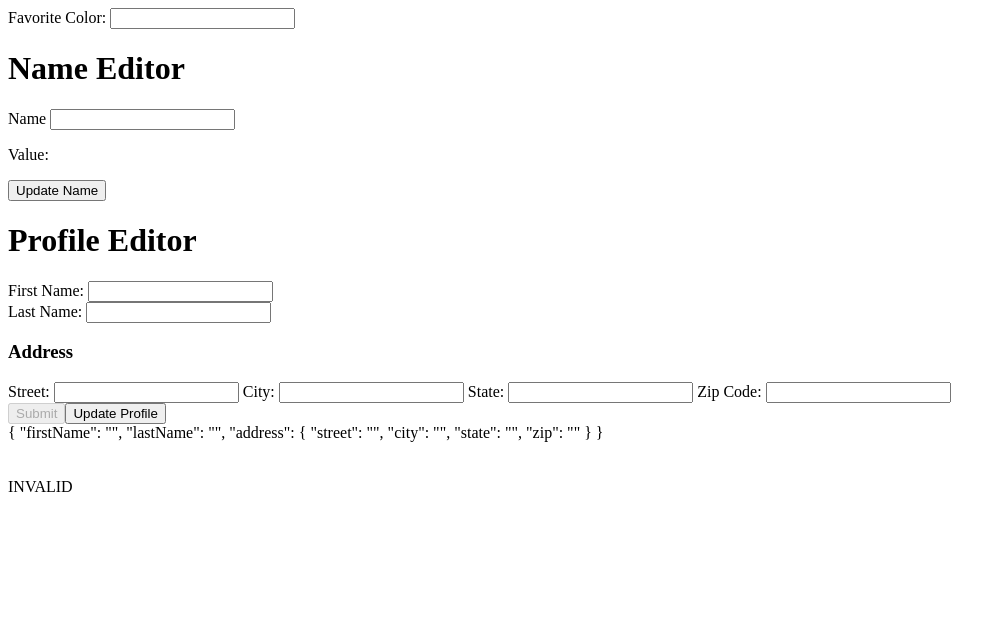
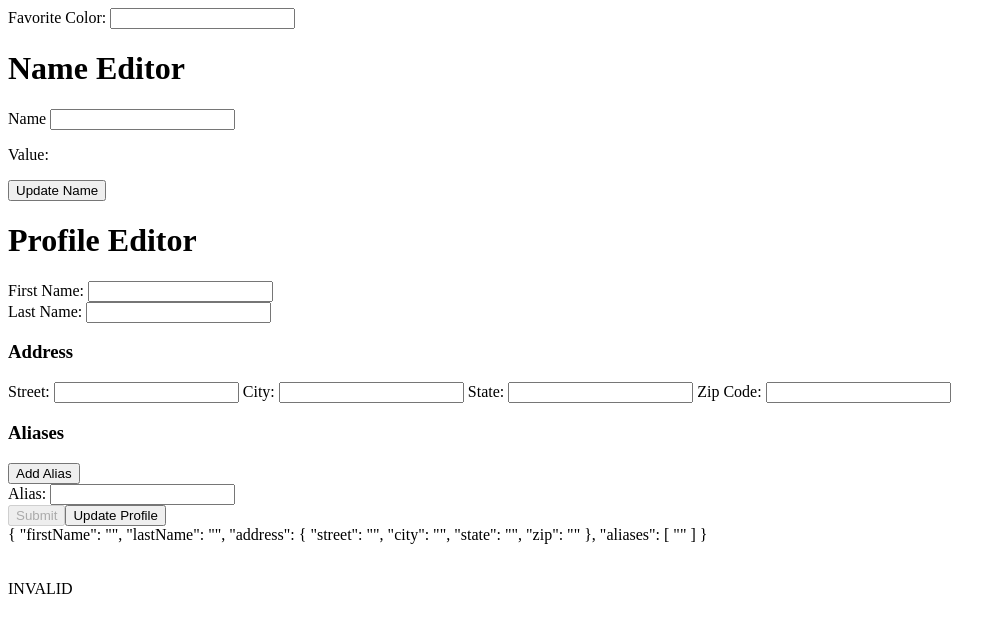
Before and after one commit to alexesca/angular-reactive-form-app, an Angular app: page / in a window 1280 px wide. Shown: the top 632 px of the page, without its empty margins (0-1006 px from the left). Built offline with nearby package versions, Linux system fonts and the light colour scheme.

Commit message:
Added form array

```diff
--- a/src/app/profile-editor/profile-editor.component.html
+++ b/src/app/profile-editor/profile-editor.component.html
@@ -7,6 +7,8 @@
         Last Name:
         <input type="text" formControlName="lastName">
     </label>
+
+
     <div formGroupName="address">
         <h3>Address</h3>
 
@@ -30,6 +32,18 @@
             <input type="text" formControlName="zip">
         </label>
     </div>
+
+    <div formArrayName="aliases">
+        <h3>Aliases</h3> <button (click)="addAlias()">Add Alias</button>
+        <div *ngFor="let alias of aliases.controls; let i=index">
+            <!-- The repeated alias template -->
+            <label>
+                Alias:
+                <input type="text" [formControlName]="i">
+            </label>
+        </div>
+    </div>
+
     <button type="submit" [disabled]="!profileForm.valid">Submit</button>
     <button (click)="updateProfile()">Update Profile</button>
 </form>
--- a/src/app/profile-editor/profile-editor.component.ts
+++ b/src/app/profile-editor/profile-editor.component.ts
@@ -1,5 +1,5 @@
 import { Component, OnInit } from '@angular/core';
-import { Validators, FormBuilder } from '@angular/forms';
+import { Validators, FormBuilder, FormArray } from '@angular/forms';
 
 
 @Component({
@@ -17,8 +17,15 @@ export class ProfileEditorComponent implements OnInit {
       city: '',
       state: '',
       zip: ''
-    })
+    }),
+    aliases: this.formBuilder.array([
+      this.formBuilder.control('')
+    ])
   })
+
+  get aliases() {
+    return this.profileForm.get('aliases') as FormArray
+  }
 
   constructor(public formBuilder: FormBuilder) { }
 
@@ -38,4 +45,12 @@ export class ProfileEditorComponent implements OnInit {
     })
   }
 
+  addAlias() {
+    this.aliases.push(
+      this.formBuilder.control('')
+    )
+  }
+
+
+
 }
```
